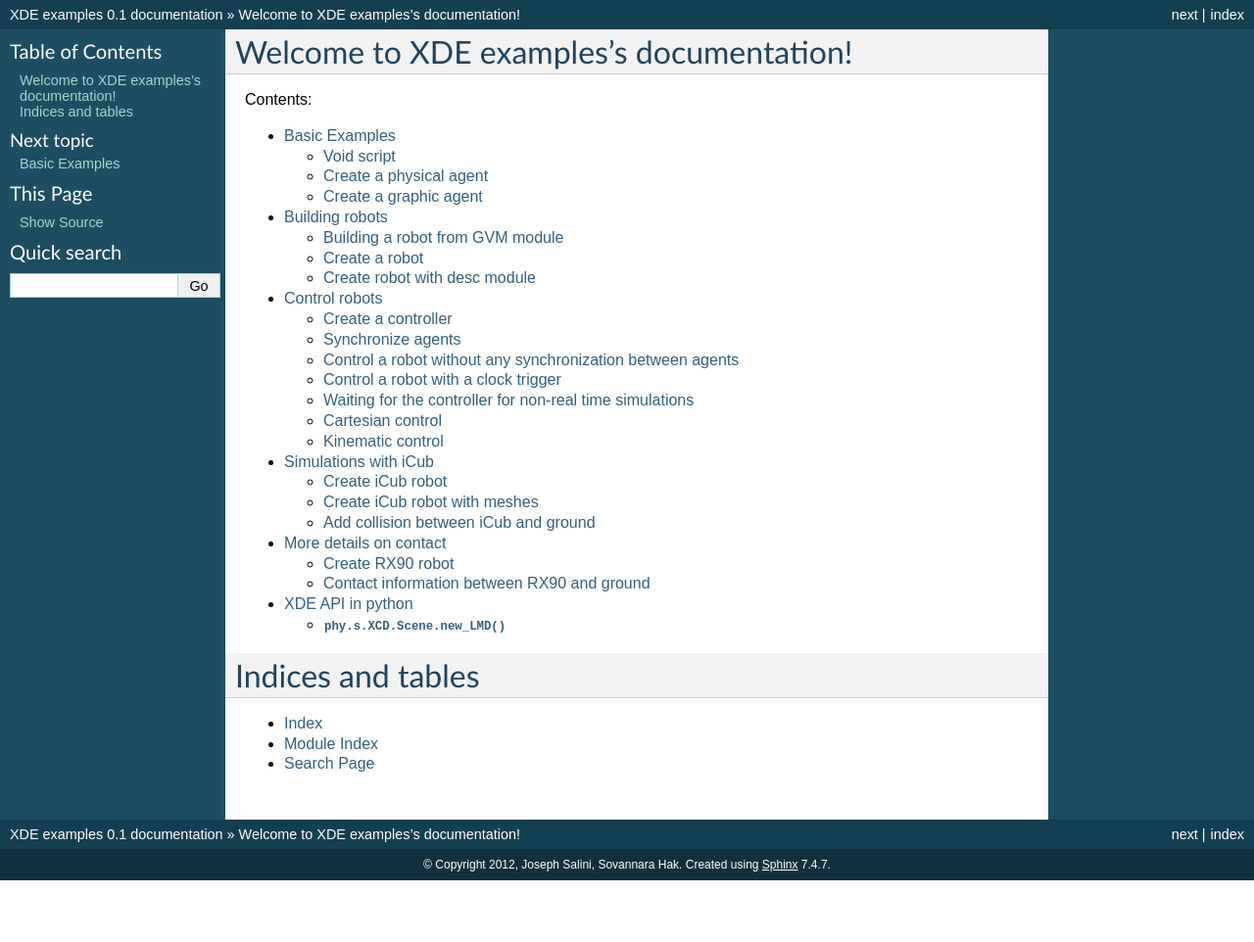
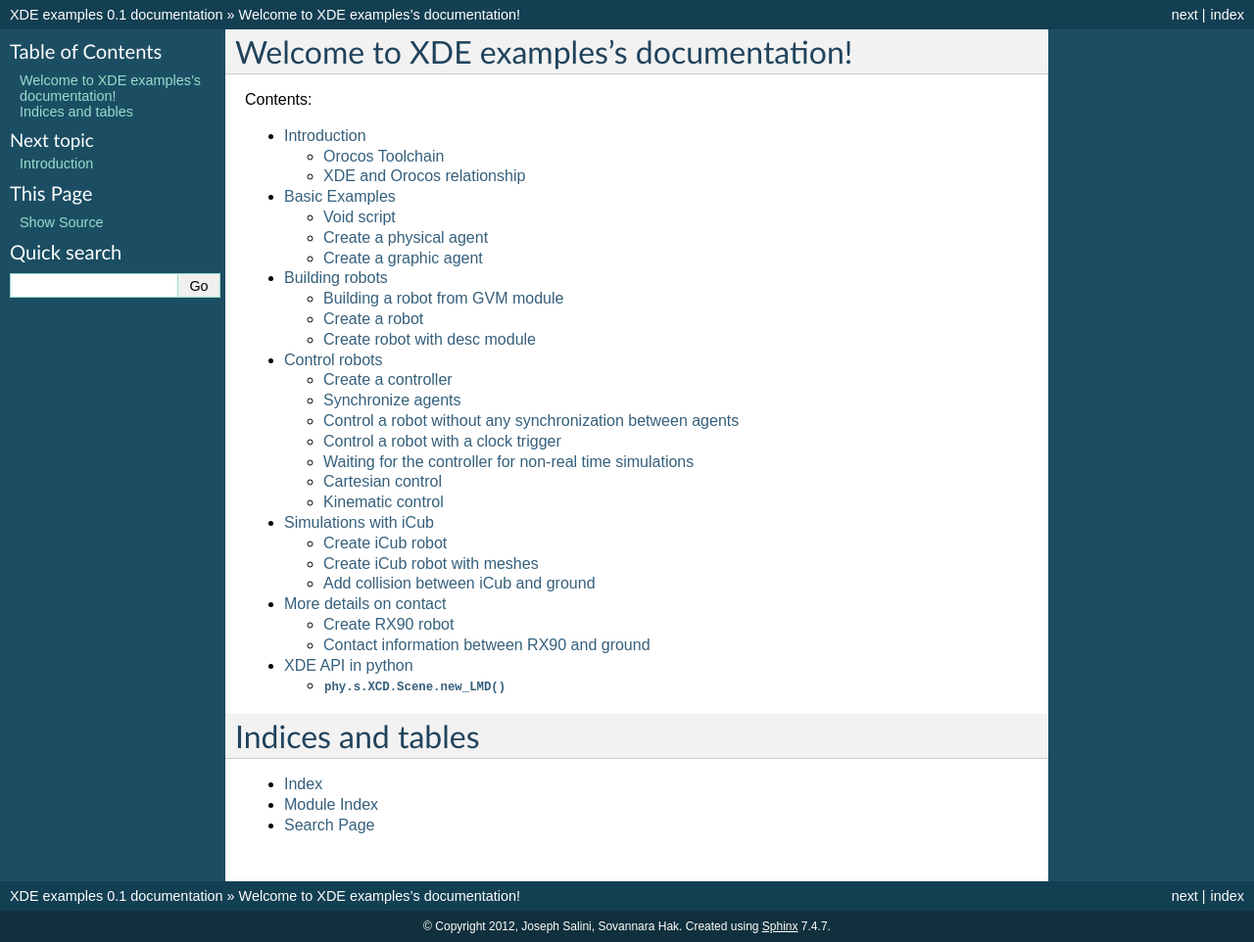
Before and after one commit to ISIR-SYROCO/XDE-DocExamples, a Sphinx documentation site: the page built from source/index.rst, in a window 1280 px wide. Shown: the whole page at 98% size. Built offline with Sphinx 7.4.7, drawn with Linux system fonts in a browser that asks for light colours; formulas are drawn with MathJax 3; before the commit the page ends 900 px from its top, so only the background shows below that; some of the changed lines change nothing that is shown.

Commit message:
Add introduction to XDE-Orocos

```diff
--- a/source/index.rst
+++ b/source/index.rst
@@ -12,6 +12,7 @@
    :maxdepth: 2
    :glob:
 
+   intro
    examples/*
    api
 
--- /dev/null
+++ b/source/intro.rst
@@ -0,0 +1,73 @@
+
+Introduction
+============
+
+In this section we will briefly describe what is the Orocos Toolchain and its relation with the XDE framework.
+Indeed, XDE framework is a set of Orocos components developped by the french CEA dedicated to interactive dynamic simulation.
+We will then introduce how the XDE framework is organised.
+
+Orocos Toolchain
+----------------
+
+Orocos Toolchain is a framework to build real time applications using a components approach. The toolchain contains:
+  * RTT: Real Time Toolkit, which provides a framework to write C++ Orocos components
+  * OCL: Orocos Component Library, which is a set of Orocos components to manage setup and interactions between components
+  * Orogen: A code generation tool to quickly generate skeleton of component including compilation scripts
+
+Orocos Component
+~~~~~~~~~~~~~~~~
+
+Basically, an Orocos component_ is a state machine with three states:
+  * Pre-Operational
+  * Stopped
+  * Running
+
+The transition are triggered by hook function. The component can work in a synchronous mode, where
+the ``updateHook()`` is called periodically, and in an asynchronous mode where the ``updateHook()``
+is triggered by events (data on ports for example).
+
+.. _component:
+.. figure:: introduction/component.png
+   :align:  center
+
+   An Orocos component.
+
+We can interact with a component through:
+  * ``Services`` or ``Operations`` which typically are functions like ``setPeriod(T)``
+  * ``Data ports`` where the data are processed in the ``updateHook()``
+  * ``Properties`` which are special parameters that can be set from a configuration file
+
+OCL Deployer
+~~~~~~~~~~~~
+
+The Deployer is a special component that provides an interactive shell that enables us to manage other components. Basically, the Deployer allows us to:
+  * Import a library containing a component
+  * Load the component in the application environement
+  * Connect ports of components
+  * Start and stop components
+  * Run scripts to perform those tasks
+
+XDE and Orocos relationship
+---------------------------
+
+XDE framework is a set of Orocos components also called, in XDE applications, agents. The main ones are:
+  * Physics
+  * Graphics
+  * Virtual human simulation
+  * IO Devices
+
+Python Interface
+~~~~~~~~~~~~~~~~
+
+XDE framework contains Python interface for RTT. As a consequence,
+it is possible to write Orocos components in Python.
+
+There is also a python interface for OCL Deployer. It allows us to import library (compiled from C++) that contains
+Orocos components, to load components and to connect them in Python. Basically, in order to build a simulation,
+we have to write a Python script that will be an equivalent of an OCL Deployer script, loading, configuring and connecting different components.
+
+.. _xde_deploy:
+.. figure:: introduction/xde_deploy.png
+   :align:  center
+
+   An example of a deployment in XDE.
```
Also changed, not shown: source/introduction/component.png (added), source/introduction/component.svg (added), source/introduction/xde_deploy.png (added), source/introduction/xde_deploy.svg (added).
